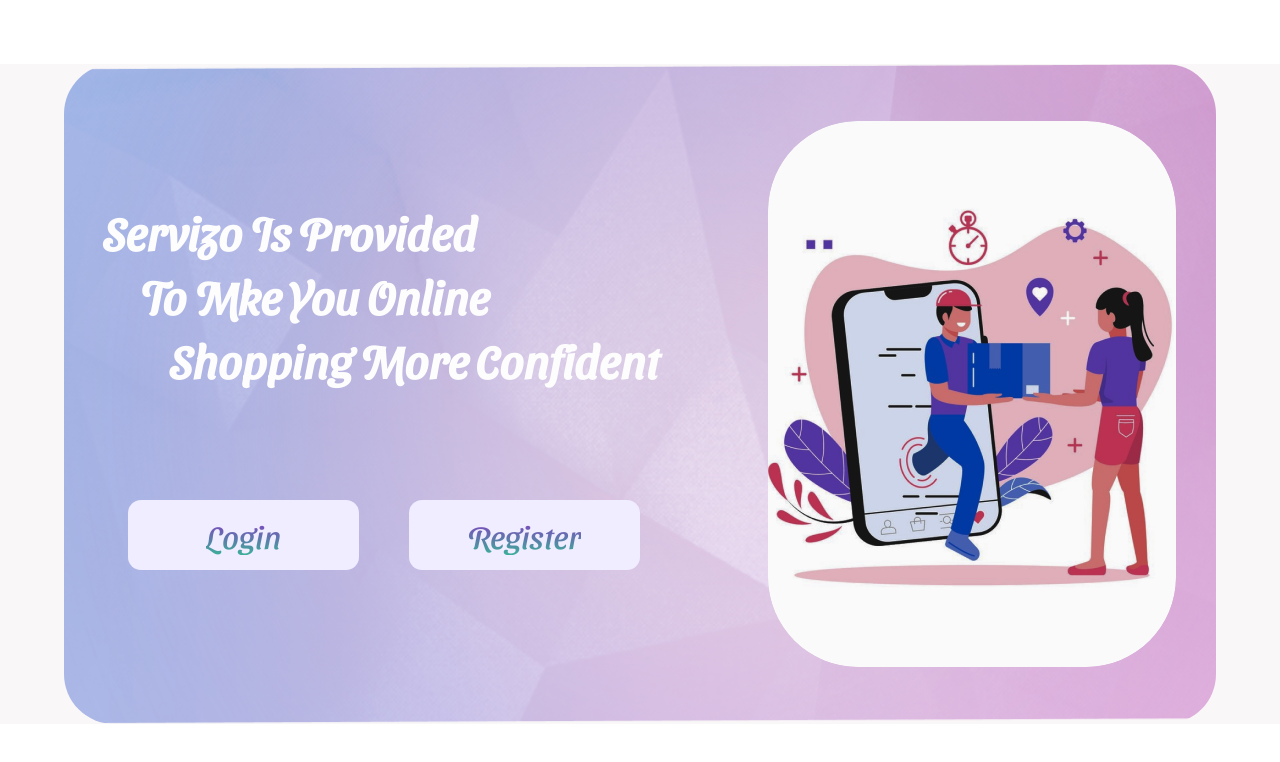
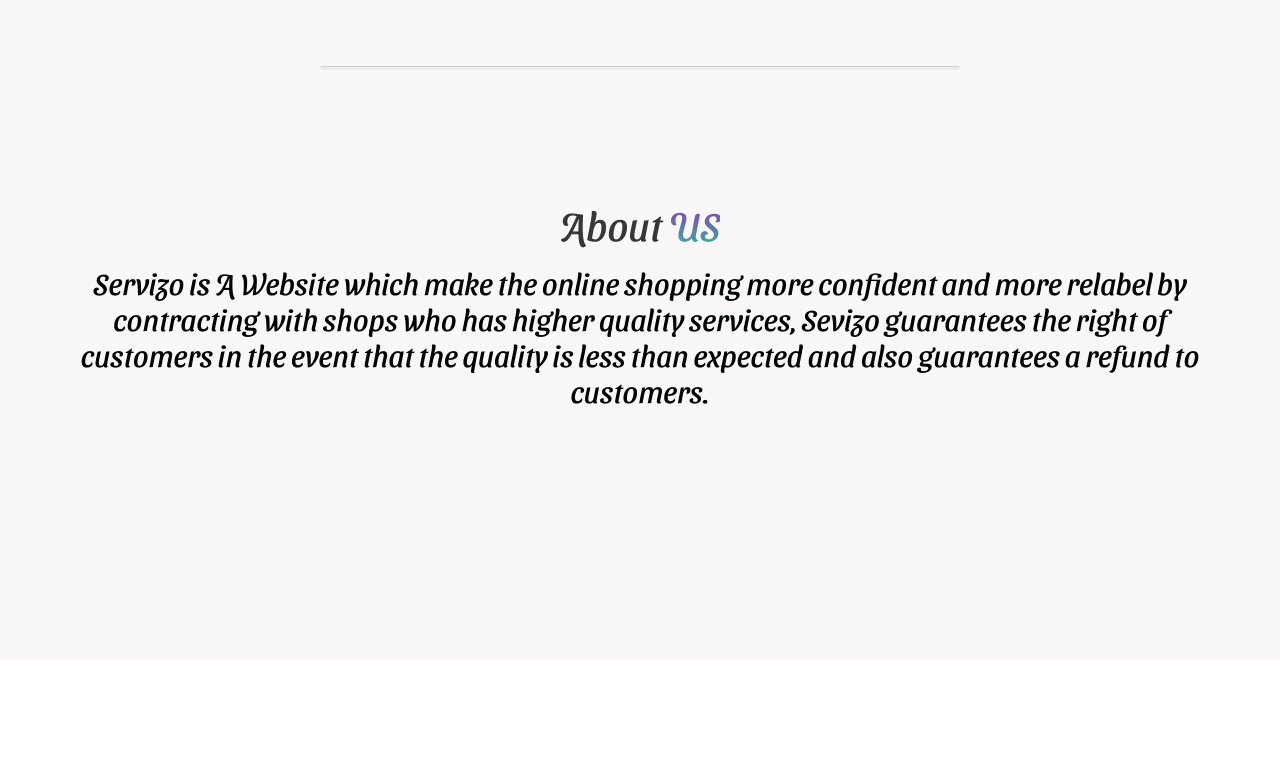
Before and after one commit to wurood/Servizo_FronEnd, a React (Create React App) app: page /signup in a window 1280 px wide. Shown: the top 762 px of the page. Built offline with nearby package versions, Linux system fonts and the light colour scheme.

Commit message:
add about us ui

```diff
--- a/src/App.js
+++ b/src/App.js
@@ -3,11 +3,11 @@ import './App.css'
 import { MDBContainer } from 'mdb-react-ui-kit';
 import {Logo} from './components/Logo'
 import { SignUP } from './container/SignUP';
-import {Hero}from './components/Hero'
+import {AboutUs}from './components/AboutUs'
 function App() {
   return (
     <MDBContainer fluid>
-      <Hero />
+      <AboutUs />
     </MDBContainer>
   );
 }
--- /dev/null
+++ b/src/components/AboutUs/index.js
@@ -0,0 +1,15 @@
+import React from 'react'
+import style from './style.module.css'
+import { Tittle } from '../Tittle'
+
+export const AboutUs = () => {
+  return (
+    <div className={style.aboutUs}>
+      <hr className={style.separator}></hr>
+      <p className={style.tittle}>About <span>US</span></p>
+      <p className={style.description}>
+      Servizo is A Website which make the online shopping more confident and more relabel by contracting with shops who has higher quality services, Sevizo guarantees the right of customers in the event that the quality is less than expected and also guarantees a refund to customers.
+      </p>
+    </div>
+  )
+}
--- /dev/null
+++ b/src/components/AboutUs/style.module.css
@@ -0,0 +1,49 @@
+.aboutUs {
+    width: 100%;
+    height: 660px;
+    padding: 0px 5% 0px 5%;
+}
+.separator {
+    border-bottom: 3px solid #C4C4C4 !important;
+    position: absolute !important;
+    width: 50% !important;
+    left: 25%;
+    top: 50px !important;
+    background: #C4C4C4 !important;
+    border-radius: 2.5px !important;
+}
+
+.tittle {
+    font-family: SansitaSwashed-Regular;
+    font-style: normal;
+    font-weight: 500;
+    font-size: 40px;
+    line-height: 48px;
+    text-transform: capitalize;
+    font-feature-settings: 'salt' on, 'liga' off;
+    color: #373737;
+    position: relative;
+    top: 200px;
+    text-align: center;
+}
+
+.tittle span {
+    background: linear-gradient(180deg, #8C30C5 0%, #3CAF99 100%);
+    -webkit-background-clip: text;
+    -webkit-text-fill-color: transparent;
+    background-clip: text;
+    text-fill-color: transparent;
+}
+
+.description {
+    font-family: SansitaSwashed-Regular;
+    font-style: normal;
+    font-weight: 400;
+    font-size: 30px;
+    line-height: 36px;
+    text-align: center;
+    color: #000000;
+    position: relative;
+    top:200px;
+    text-align: center;
+}
```
